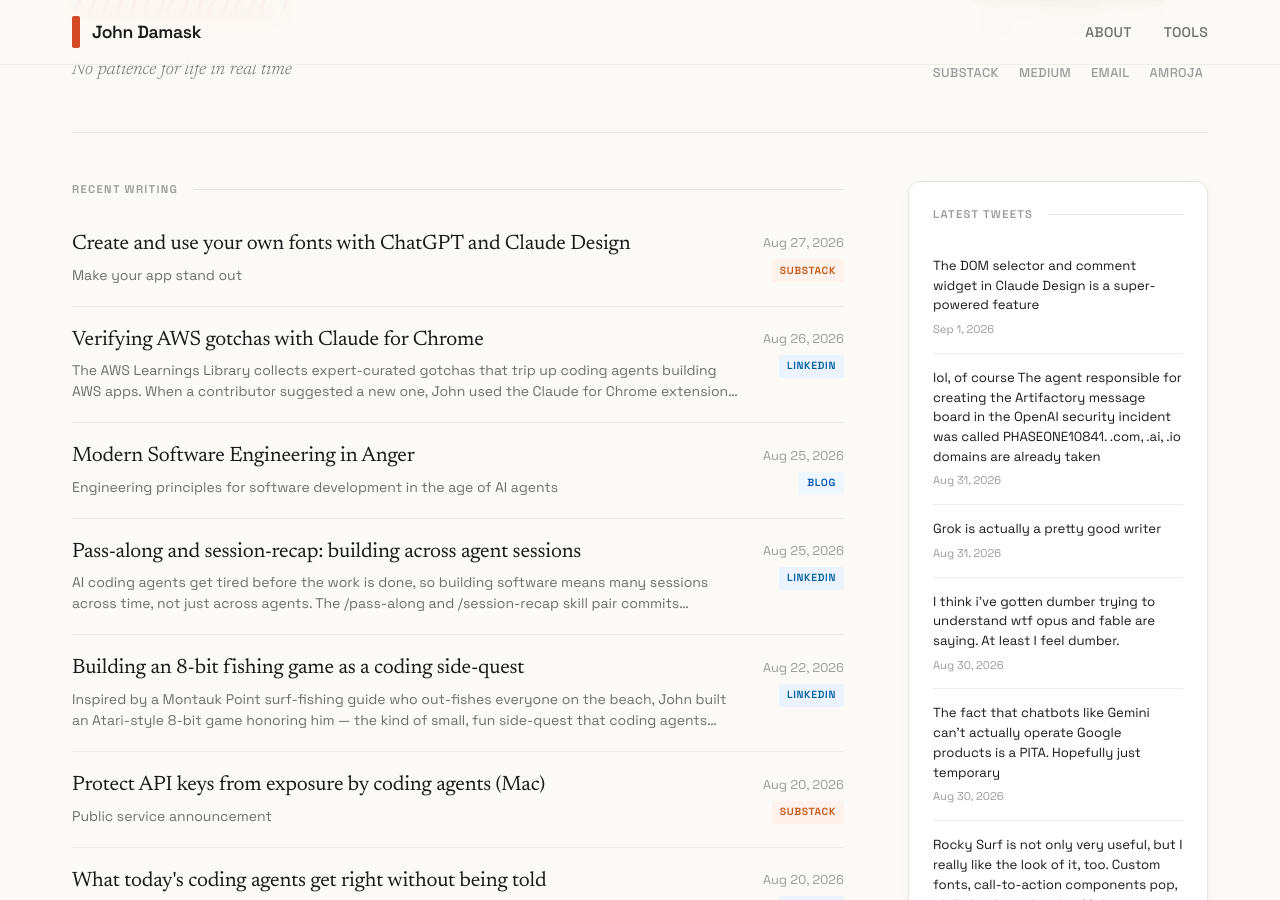
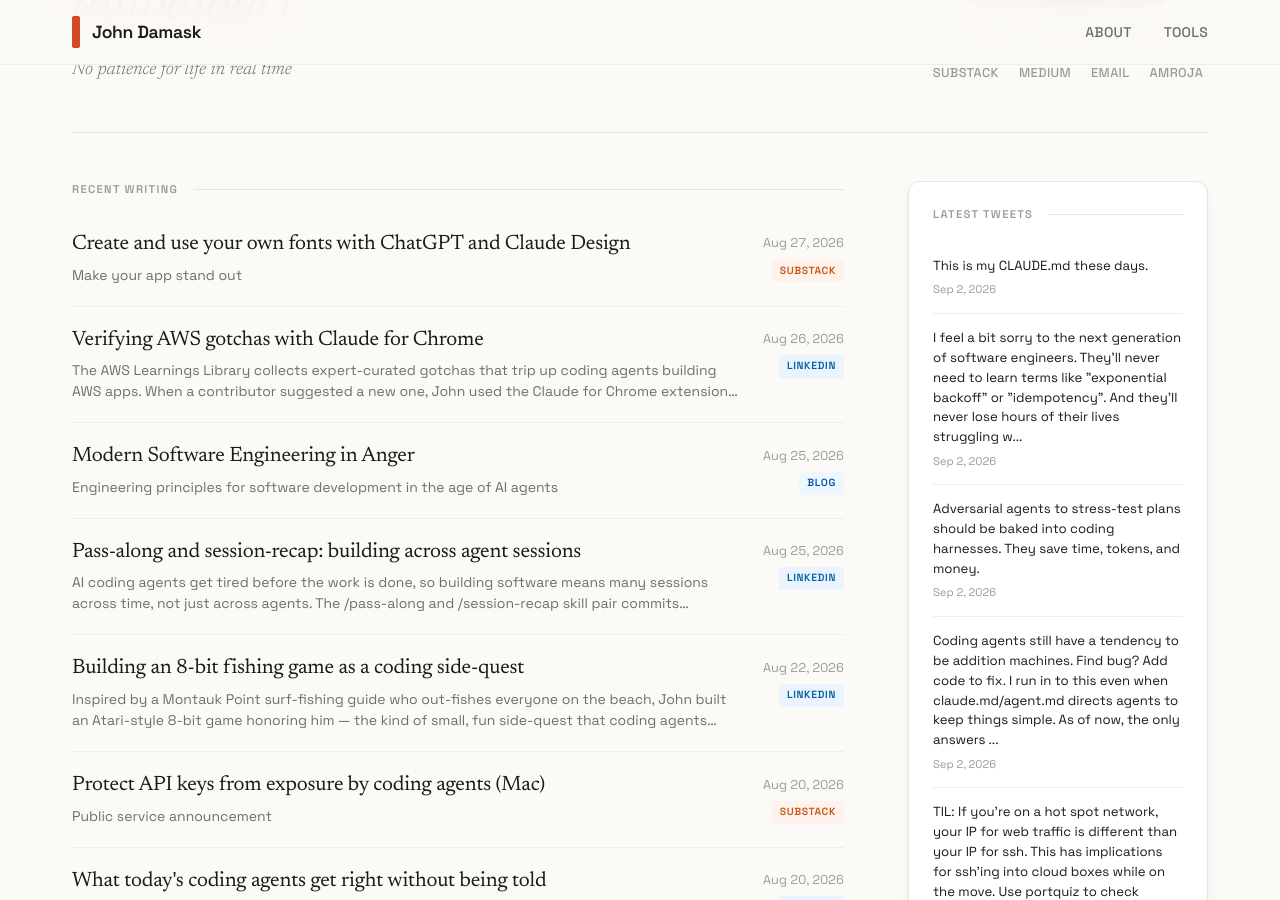
Before and after one commit to jbdamask/jbdamask.github.io, a Jekyll site: the page built from index.html, in a window 1280 px wide and 900 px high, scrolled down 362 px. Built offline with Jekyll 4.4.1, drawn with Linux system fonts in a browser that asks for light colours; the list of posts is cut into pages by our own code; some of the changed text lies outside the part shown.

Commit message:
Update Twitter posts

```diff
--- a/_data/twitter-posts.yml
+++ b/_data/twitter-posts.yml
@@ -2,6 +2,61 @@
 # Fetches latest tweets and merges with existing posts
 # Keeps max 150 most recent tweets (LIFO)
 
+- title: This is my CLAUDE.md these days.
+  source: twitter
+  url: https://twitter.com/jbdamask/status/2095181404459892798
+  date: '2026-09-02'
+  excerpt: This is my CLAUDE.md these days.
+  image: ''
+- title: I feel a bit sorry to the next generation of software engineers. They'll
+    never need to learn terms l...
+  source: twitter
+  url: https://twitter.com/jbdamask/status/2095175883606704196
+  date: '2026-09-02'
+  excerpt: I feel a bit sorry to the next generation of software engineers. They'll
+    never need to learn terms like "exponential backoff" or "idempotency". And they'll
+    never lose hours of their lives struggling w...
+  image: ''
+- title: Adversarial agents to stress-test plans should be baked into coding harnesses.
+    They save time, token...
+  source: twitter
+  url: https://twitter.com/jbdamask/status/2095147249567170972
+  date: '2026-09-02'
+  excerpt: Adversarial agents to stress-test plans should be baked into coding harnesses.
+    They save time, tokens, and money.
+  image: ''
+- title: Coding agents still have a tendency to be addition machines. Find bug? Add
+    code to fix. I run in to ...
+  source: twitter
+  url: https://twitter.com/jbdamask/status/2095141840148152499
+  date: '2026-09-02'
+  excerpt: Coding agents still have a tendency to be addition machines. Find bug?
+    Add code to fix. I run in to this even when claude.md/agent.md directs agents
+    to keep things simple. As of now, the only answers ...
+  image: ''
+- title: 'TIL: If you''re on a hot spot network, your IP for web traffic is different
+    than your IP for ssh. Thi...'
+  source: twitter
+  url: https://twitter.com/jbdamask/status/2095131075152351266
+  date: '2026-09-02'
+  excerpt: 'TIL: If you''re on a hot spot network, your IP for web traffic is different
+    than your IP for ssh. This has implications for ssh''ing into cloud boxes while
+    on the move. Use portquiz to check'
+  image: ''
+- title: sigh
+  source: twitter
+  url: https://twitter.com/jbdamask/status/2094983752116060351
+  date: '2026-09-02'
+  excerpt: sigh
+  image: ''
+- title: Nice, I have official Surge Packs for 11 different coding agents in Rocky
+    Surf Get coding agents off...
+  source: twitter
+  url: https://twitter.com/jbdamask/status/2094971640413098121
+  date: '2026-09-02'
+  excerpt: Nice, I have official Surge Packs for 11 different coding agents in Rocky
+    Surf Get coding agents off of your laptop and onto your cloud. Launch is imminent!
+  image: ''
 - title: The DOM selector and comment widget in Claude Design is a super-powered feature
   source: twitter
   url: https://twitter.com/jbdamask/status/2094763200730235299
@@ -1128,59 +1183,3 @@
     DevLog into individual posts. Done. Make tag-based filters. Done. I like @yoheinakajima
     blog timeline design, copy that. Done.
   image: ''
-- title: X is really just a note taking app for myself. Evidence for this includes
-    tweets getting &lt;=4 impr...
-  source: twitter
-  url: https://twitter.com/jbdamask/status/2030850137409384726
-  date: '2026-03-09'
-  excerpt: X is really just a note taking app for myself. Evidence for this includes
-    tweets getting &lt;=4 impressions.
-  image: ''
-- title: Added chips to the carousel so you can easily see if article translations
-    are Native (full science),...
-  source: twitter
-  url: https://twitter.com/jbdamask/status/2030835427909714067
-  date: '2026-03-09'
-  excerpt: Added chips to the carousel so you can easily see if article translations
-    are Native (full science), Non-technical (for smart people without all the math),
-    or Kid-friendly
-  image: ''
-- title: Opus 4.6 still makes a lot of questionable decisions when it comes to distributed
-    cloud architecture...
-  source: twitter
-  url: https://twitter.com/jbdamask/status/2030831819671646321
-  date: '2026-03-09'
-  excerpt: Opus 4.6 still makes a lot of questionable decisions when it comes to distributed
-    cloud architecture, but it's great when given guidance.
-  image: ''
-- title: 'Three development tools I can''t live without: * Beads by @Steve_Yegge *
-    Beads Viewer and Destructive...'
-  source: twitter
-  url: https://twitter.com/jbdamask/status/2030826637227360290
-  date: '2026-03-09'
-  excerpt: 'Three development tools I can''t live without: * Beads by @Steve_Yegge
-    * Beads Viewer and Destructive Command Guard by @doodlestein Agentic engineering
-    has been so smooth since I started using these.'
-  image: ''
-- title: Claude's frontend designer skill puts it on par with Lovable apps
-  source: twitter
-  url: https://twitter.com/jbdamask/status/2030816496830517391
-  date: '2026-03-09'
-  excerpt: Claude's frontend designer skill puts it on par with Lovable apps
-  image: ''
-- title: Added a feedback mechanism to web pages created by Now I Get It! This helps
-    me improve the app over ...
-  source: twitter
-  url: https://twitter.com/jbdamask/status/2030815590839971899
-  date: '2026-03-09'
-  excerpt: Added a feedback mechanism to web pages created by Now I Get It! This helps
-    me improve the app over time
-  image: ''
-- title: I'm having a lot of trouble trusting ChatGPT lately. This kind of thing is
-    fairly common where it co...
-  source: twitter
-  url: https://twitter.com/jbdamask/status/2030804995939922169
-  date: '2026-03-09'
-  excerpt: I'm having a lot of trouble trusting ChatGPT lately. This kind of thing
-    is fairly common where it contradicts itself.
-  image: ''
```
